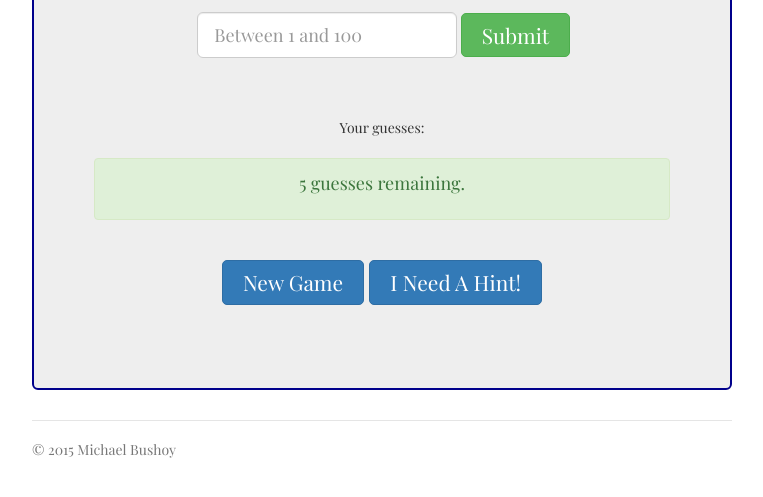
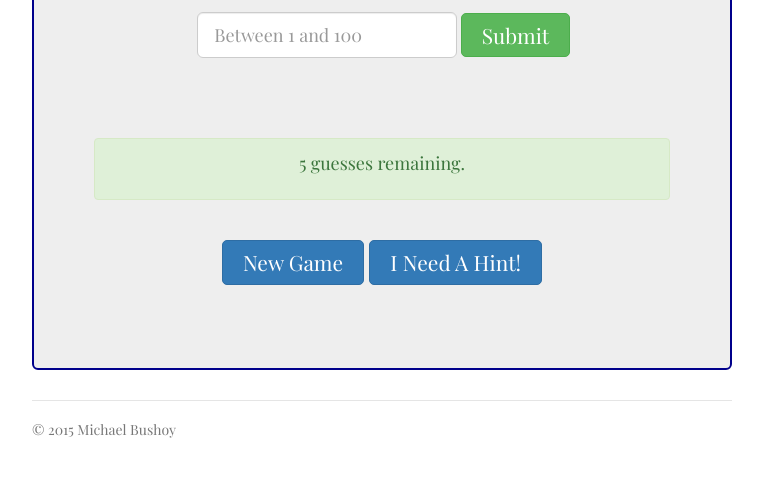
Before and after one commit to mb389/guessing-game, a plain HTML site: page index.html in a window 1280 px wide. Shown: the part 269-766 px from the top of the page, without its empty margins (258-1021 px from the left). Drawn offline with nearby package versions, Linux system fonts and the light colour scheme.

Commit message:
final edits

```diff
--- a/index.html
+++ b/index.html
@@ -35,6 +35,7 @@
       $("#hint").click(function() {play.provideHint()});
       $("#submit").click(function(event) {
         play.playersGuessSubmission();
+        $("#player-guesses").show();
         play.checkGuess();
         //$("#comp").text(play.playersGuess+", "+play.winningNumber+", ["+play.count+"]");
         $("#player").text(play.count);
@@ -54,7 +55,7 @@
 </p>
 <p>
   <br>
-  <div id="player-guesses">Your guesses: <span id="player"></span></div>
+  <div id="player-guesses" style="display:none">Your guesses: <span id="player"></span></div>
   <br>
 <!-- troubleshooting info <div>Info:<span id="comp"></span></div>-->
   <div class="alert alert-success" role="alert" id="alert"></div>
```
